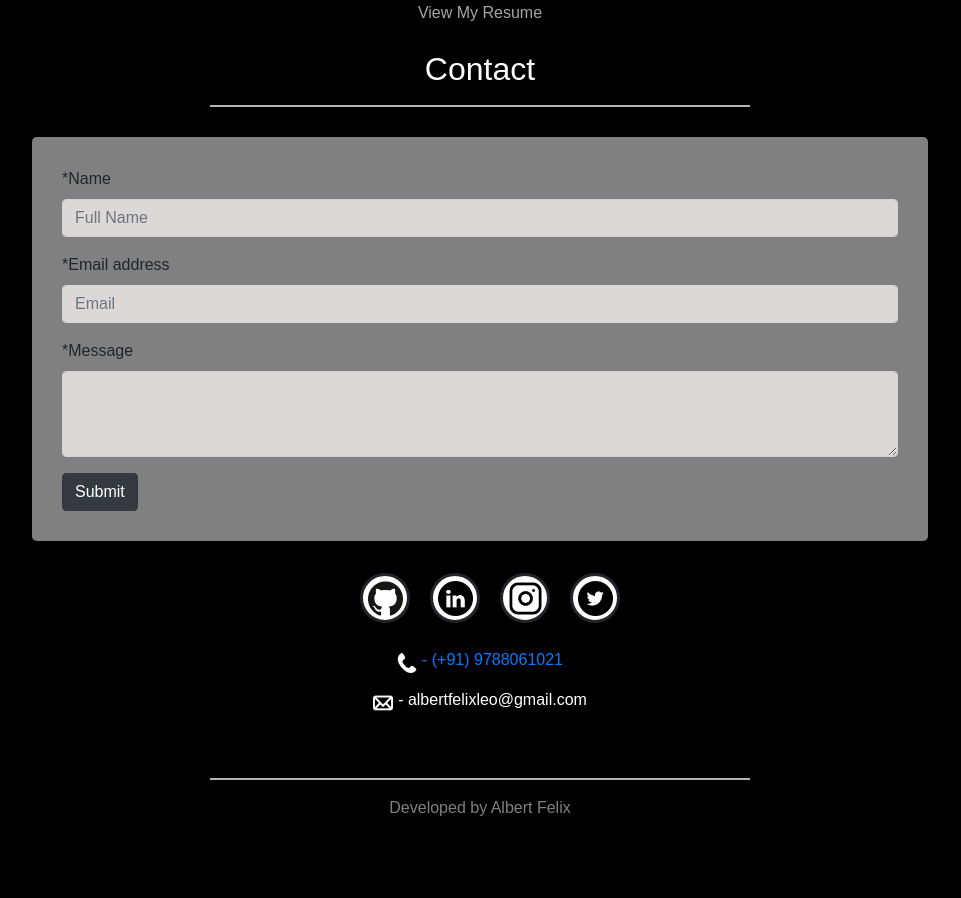
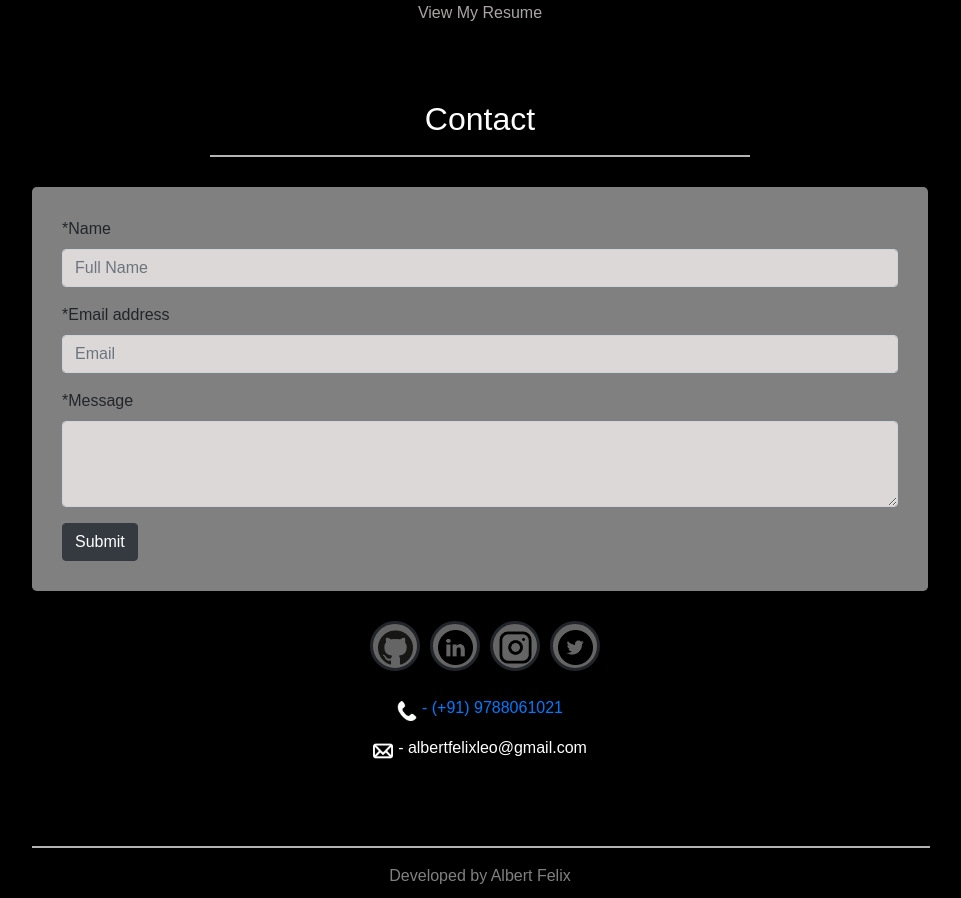
Before and after one commit to albert-felix/portfolio, a React (Create React App) app: page / in a window 1280 px wide. Shown: the part 2820-3718 px from the top of the page, without its empty margins (160-1121 px from the left). Before the commit the page ends 3650 px from the top, so only its background shows below. Built offline with nearby package versions, Linux system fonts and the light colour scheme.

Commit message:
updated contact css

```diff
--- a/src/styles/contact.css
+++ b/src/styles/contact.css
@@ -10,6 +10,7 @@
 .contact-title {
   color: white;
   text-align: center;
+  padding-top: 50px;
 }
 
 .reference {
@@ -25,36 +26,40 @@
 }
 
 .account {
-  margin-left: 20px;
+  margin-left: 10px;
   width: 50px;
   height: 50px;
   border-radius: 25px;
   border-style: solid;
-  background-color: white;
+  background-color: rgba(134, 133, 133, 0.76);
 }
 
 .account:hover {
-  background-color: rgb(21, 221, 171);
+  background-color: rgba(21, 221, 171, 0.699);
 }
 
 .contact-image {
-  padding-top: 5px;
+  padding-top: 5.5px;
   display: block;
   margin-left: auto;
   margin-right: auto;
   width: 35px;
 }
 
+
 .footer {
-  margin-top: 50px;
+  margin-top: 70px;
   margin-bottom: 10px;
-
   color: gray;
   text-align: center;
+}
+.footer hr {
+  width: 100%;
 }
 
 .jumbotron {
   margin-top: 30px;
+  margin-bottom: 30px;
   padding: 30px;
   background-color: gray;
 }
```
